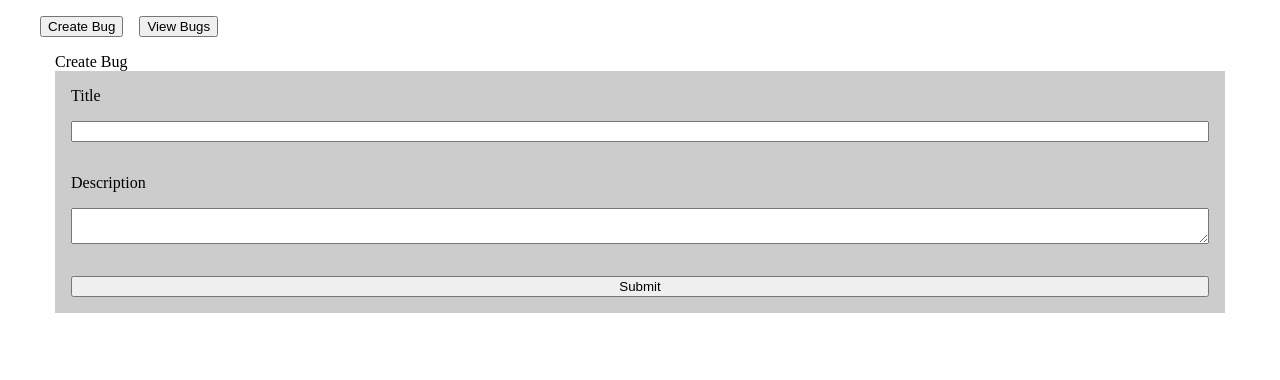
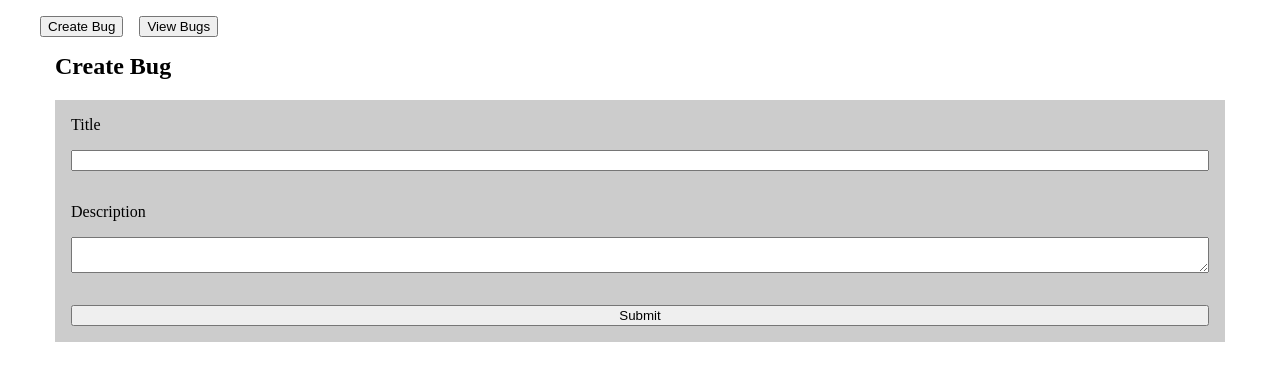
Before and after one commit to therstyle/wild-alaskan, a Vue app: page / in a window 1280 px wide. Shown: the top 380 px of the page. Built offline with nearby package versions, Linux system fonts and the light colour scheme.

Commit message:
Added page title component

```diff
--- /dev/null
+++ b/src/components/PageTitle.vue
@@ -0,0 +1,5 @@
+<template>
+	<h1>
+		<slot></slot>
+	</h1>
+</template>
--- a/src/components/createBug.vue
+++ b/src/components/createBug.vue
@@ -1,11 +1,12 @@
 <script setup>
 import bugForm from './bugForm.vue';
+import PageTitle from './PageTitle.vue';
 
 </script>
 
 <template>
 	<section>
-		Create Bug
+		<PageTitle>Create Bug</PageTitle>
 
 		<bugForm></bugForm>
 	</section>
--- a/src/components/listBugs.vue
+++ b/src/components/listBugs.vue
@@ -1,5 +1,6 @@
 <script setup>
 import { onMounted, ref } from 'vue';
+import PageTitle from './PageTitle.vue';
 import listBug from './listBug.vue';
 import API_URL from '../state/useApiUrl';
 
@@ -20,7 +21,7 @@ onMounted(() => {
 
 <template>
 	<section class="list-bugs">
-		View Bugs
+		<PageTitle>View Bugs</PageTitle>
 
 		<listBug
 			v-for="bug in bugs"
--- a/src/components/viewBug.vue
+++ b/src/components/viewBug.vue
@@ -1,5 +1,6 @@
 <script setup>
 import { onMounted, ref } from 'vue';
+import PageTitle from './PageTitle.vue';
 import bugForm from './bugForm.vue';
 import imageForm from '../components/imageForm.vue';
 import API_URL from '../state/useApiUrl';
@@ -22,7 +23,7 @@ onMounted(() => {
 
 <template>
 	<section>
-		Bug ID: {{ bug?.id }} - {{ bug?.title }}
+		<PageTitle>Bug ID: {{ bug?.id }} - {{ bug?.title }}</PageTitle>
 
 		<bugForm @load-bug="loadBug"></bugForm>
 		<imageForm></imageForm>
```
